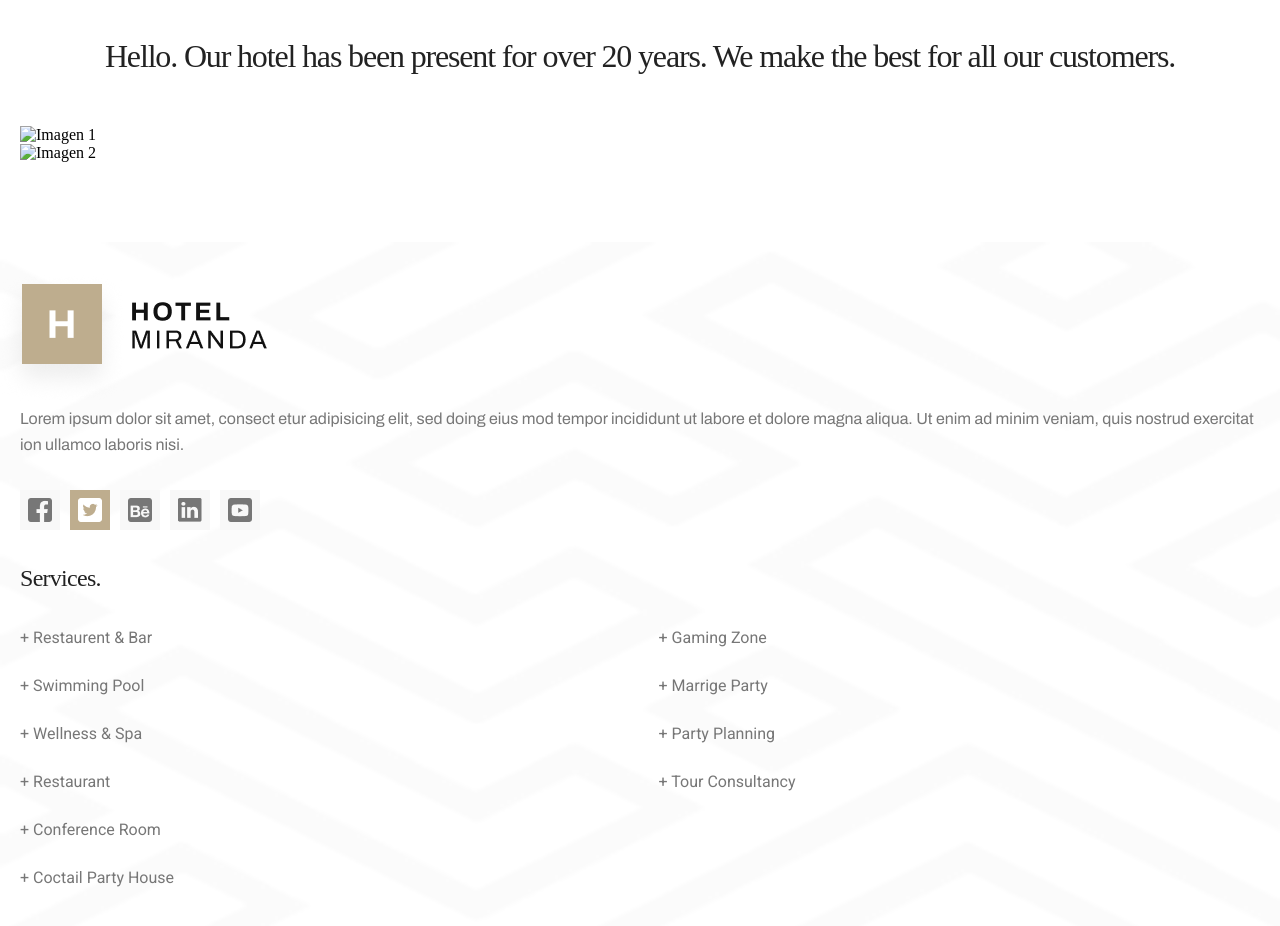
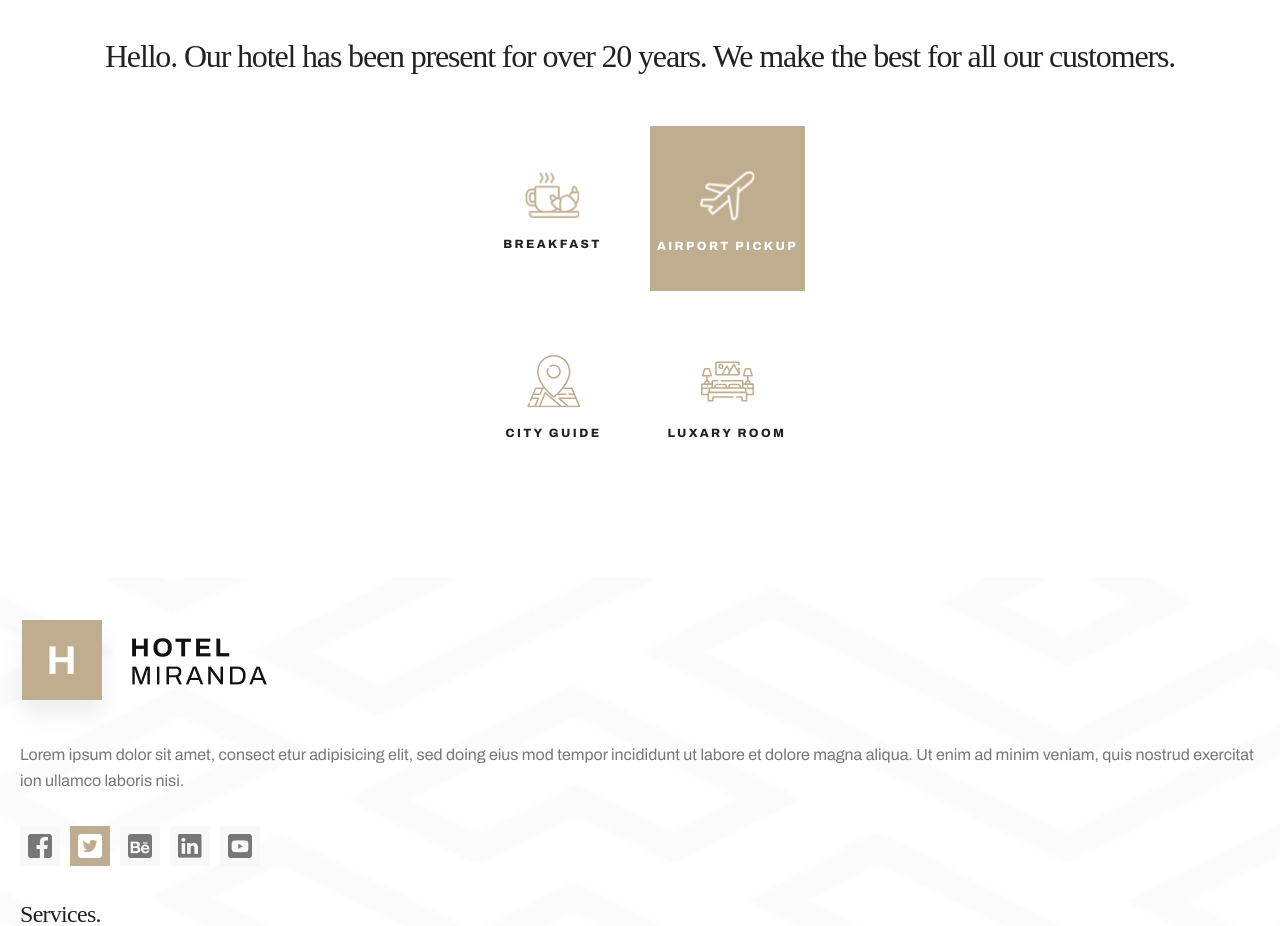
Before and after one commit to Damiansebastians/Hotel_Miranda_FRONTEND, a website: page about.html in a window 1280 px wide. Shown: the part 1020-1946 px from the top of the page. Drawn offline with nearby package versions, Linux system fonts and the light colour scheme.

Commit message:
icons ok

```diff
--- a/about.html
+++ b/about.html
@@ -46,20 +46,33 @@
         </section>
 
         <!-- INFO -->
-
         <section class="info">
             <video src="./video/HotelMiranda.mp4" autoplay muted class="info__video"></video>
-            <h2 class="info__title">Hello. Our hotel has been present for over 20 years. We make the best for all our customers.</h2>
+            <h2 class="info__title">Hello. Our hotel has been present for over 20 years. We make the best for all our
+                customers.</h2>
             <div class="info__content">
-                <div class="info__content-item">
-                    <img src="ruta-de-la-imagen.jpg" alt="Imagen 1" class="info__content-img">
-                    <p class="info__content-text"></p>
-                </div>
-                <div class="info__content-item">
-                    <img src="ruta-de-la-imagen.jpg" alt="Imagen 2" class="info__content-img">
-                    <p class="info__content-text"></p>
-                </div>
+                <span>
+                    <div class="info__content-item">
+                        <img src="./assets/mobile/breakfast_mobile.png" alt="Breakfast" class="info__content-img">
+                        <p class="info__content-text">Breakfast</p>
+                    </div>
+                    <div class="info__content-item" id="item-gold">
+                        <img src="./assets/mobile/airport_mobile.png" alt="Airplane" class="info__content-img">
+                        <p class="info__content-text">Airport Pickup</p>
+                    </div>
+                </span>
+                <span>
+                    <div class="info__content-item">
+                        <img src="./assets/mobile/city_mobile.svg" alt="Gps" class="info__content-img">
+                        <p class="info__content-text">City Guide</p>
+                    </div>
+                    <div class="info__content-item">
+                        <img src="./assets/mobile/room.svg" alt="Room" class="info__content-img">
+                        <p class="info__content-text">Luxary Room</p>
+                    </div>
+                </span>
             </div>
+
         </section>
 
 
--- a/scss/_mixins.scss
+++ b/scss/_mixins.scss
@@ -260,7 +260,7 @@
 @mixin finish-text {
     color: #222;
     font-size: 16px;
-    font-family: Roboto;
+    font-family: 'Roboto';
     font-weight: 700;
     letter-spacing: -0.48px;
 }
@@ -277,3 +277,14 @@
     font-family: 'Old Standard TT';
     letter-spacing: -1.16px;
 }
+
+@mixin info_text {
+    color: #222;
+    text-align: center;
+    font-size: 12px;
+    font-family: 'Archivo';
+    font-weight: 800;
+    line-height: 14px;
+    letter-spacing: 2.4px;
+    text-transform: uppercase;
+}
--- a/scss/aboutUs/_info.scss
+++ b/scss/aboutUs/_info.scss
@@ -20,22 +20,41 @@
 
         &__content {
             margin-top: 51px;
+            display: flex;
+            flex-direction: column;
+            align-items: center;
+
+            & span{
+                display:flex;
+                gap: 20px;
+                margin-bottom: 20px;
+            }
 
             &-item {
-                // Estilos de cada elemento de contenido
+                max-width: 155px;
+                display: flex;
+                justify-content: center;
+                flex-direction: column;
 
                 & .info__content-img {
-                    // Estilos de la imagen
+                    margin: 44px 50px 18px;
                 }
 
                 & .info__content-text {
-                    // Estilos del texto
+                    @include info_text;
+                    margin-bottom: 38px;
+                    text-align: center;
+                }
+            }
+
+            #item-gold {
+                background-color: $gold-color;
+
+                    p{
+                        color: #ffffff;
+                    }
                 }
             }
         }
-    }
-
-
-
 
 }
```
Also changed, not shown: assets/mobile/airport_mobile.png (added), assets/mobile/breakfast_mobile.png (added), assets/mobile/city_mobile.svg (added), assets/mobile/room.svg (added), scss/style.css, 1 other file.
